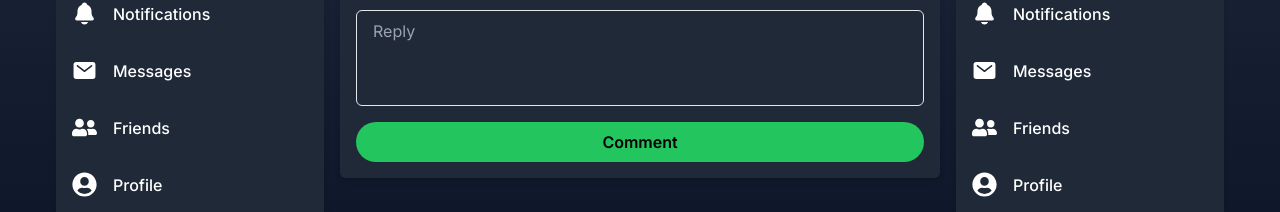
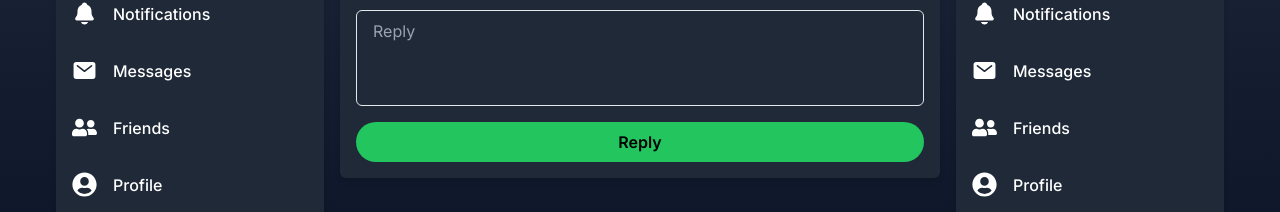
Before and after one commit to hellofromiqbal/nexus, a Next.js app: page /dashboard/posts/1 in a window 1280 px wide. Shown: the part 185-397 px from the top of the page. Built offline with nearby package versions, Linux system fonts and the light colour scheme; no server answers; the database is empty.

Commit message:
adjust reply form button

```diff
--- a/src/app/components/Forms/CreateReply/CreateReplyForm.jsx
+++ b/src/app/components/Forms/CreateReply/CreateReplyForm.jsx
@@ -9,7 +9,7 @@ const CreateReplyForm = () => {
         placeholder={`Reply`}
         className='px-4 py-2 h-24 rounded-md resize-none bg-transparent border text-white'
       ></textarea>
-      <button className="py-2 bg-green-500 hover:bg-green-600 text-black font-semibold rounded-full">Comment</button>
+      <button className="py-2 bg-green-500 hover:bg-green-600 text-black font-semibold rounded-full">Reply</button>
     </form>
   )
 };
```
